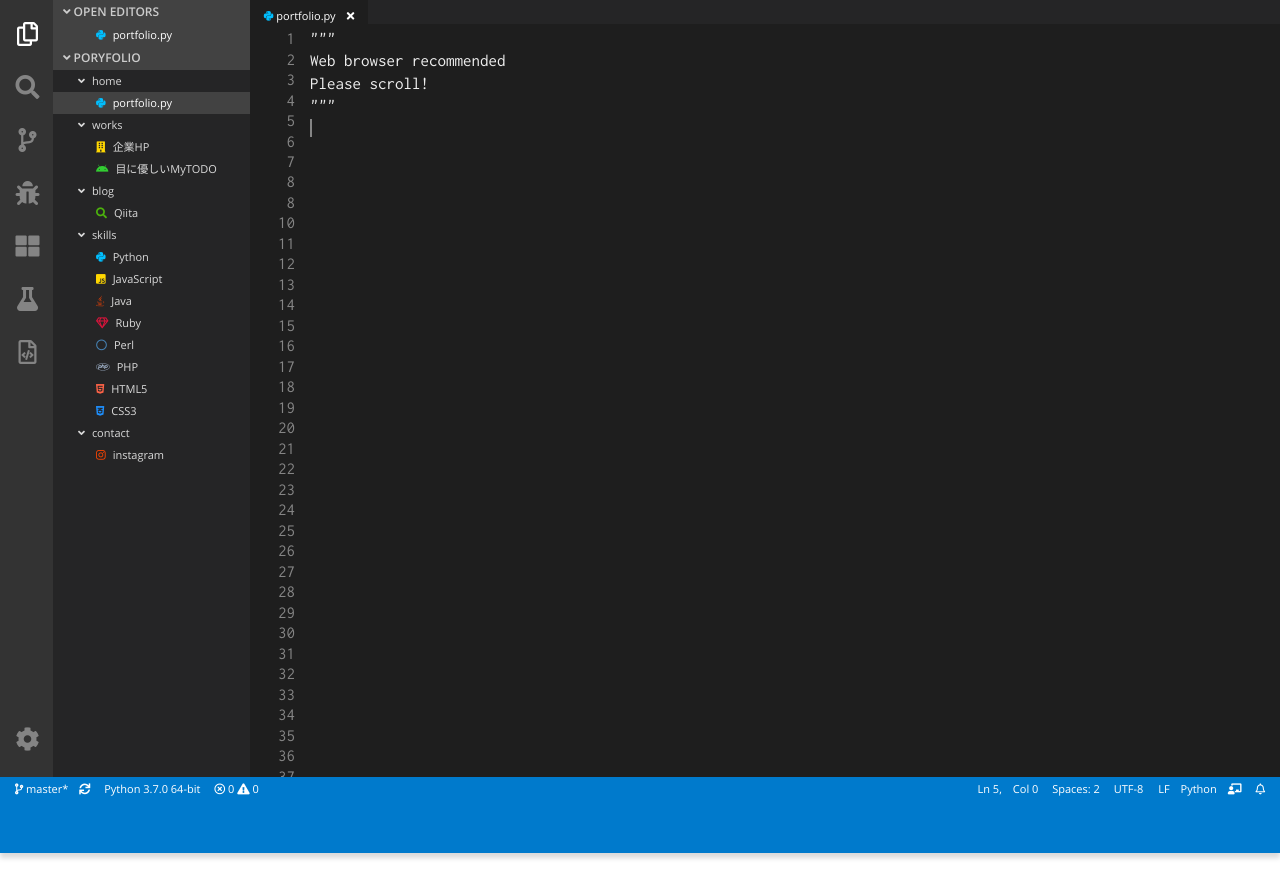
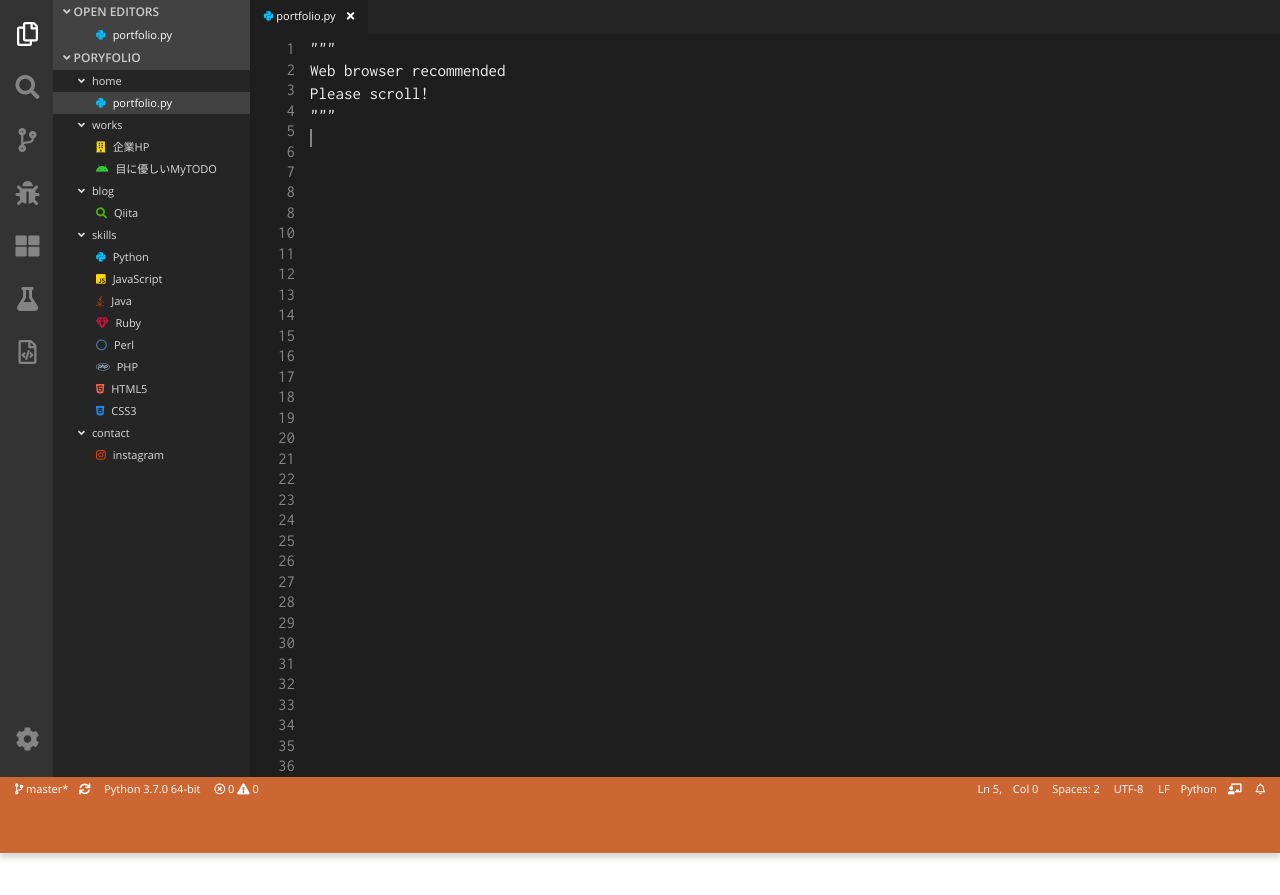
Before and after one commit to ryota-shimajiri/portfolio, a plain HTML site: page index.html in a window 1280 px wide. Both pictures are taken after a click on the icon 27 px from the left and 193 px from the top of the page. Shown: the top 895 px of the page. Drawn offline with Linux system fonts and the light colour scheme.

Commit message:
デバッグアイコン押したらステータスバーの色を変える対応

```diff
--- a/css/style.css
+++ b/css/style.css
@@ -73,6 +73,10 @@ a {
   color: #999;
   text-decoration: none;
   transition: color 0.5s; }
+
+#debug:hover {
+  color: #FFF;
+}
 
 a:hover {
   color: #fff8a9; }
@@ -174,7 +178,7 @@ body {
         font-size: 11px;
         text-align: center;
         color: #FFF;
-        height: 10px;
+        height: 20px;
         width: 100px;
         padding: 7px 9px;
         background-color: #1e1e1e;
--- a/index.html
+++ b/index.html
@@ -18,7 +18,7 @@
         <dt id="select_icon"><i class="far fa-copy"></i></dt>
         <dt id="icon"><i class="fas fa-search"></i></dt>
         <dt id="icon"><i class="fas fa-code-branch"></i></dt>
-        <dt id="icon"><i class="fas fa-bug"></i></dt>
+        <dt id="icon"><i class="fas fa-bug" id="debug"></i></dt>
         <dt id="icon"><i class="fas fa-th-large"></i></dt>
         <dt id="icon"><i class="fas fa-flask"></i></dt>
         <dt id="icon"><i class="far fa-file-code"></i></dt>
--- a/js/script.js
+++ b/js/script.js
@@ -32,4 +32,17 @@ $(function(){
     }
 
   });
+
+  $('#debug').click(function(){
+    // デバッグアイコン押されたら色を変える
+    const statusBar = document.getElementById('status_bar'),
+          statusBarColor = $("#status_bar").css("background-color");
+    if (statusBarColor == "rgb(0, 122, 204)"){
+      statusBar.style.backgroundColor = "#cc6633";
+    } else {
+      statusBar.style.backgroundColor = "#007acc";
+    }
+
+  });
+
 });
```
